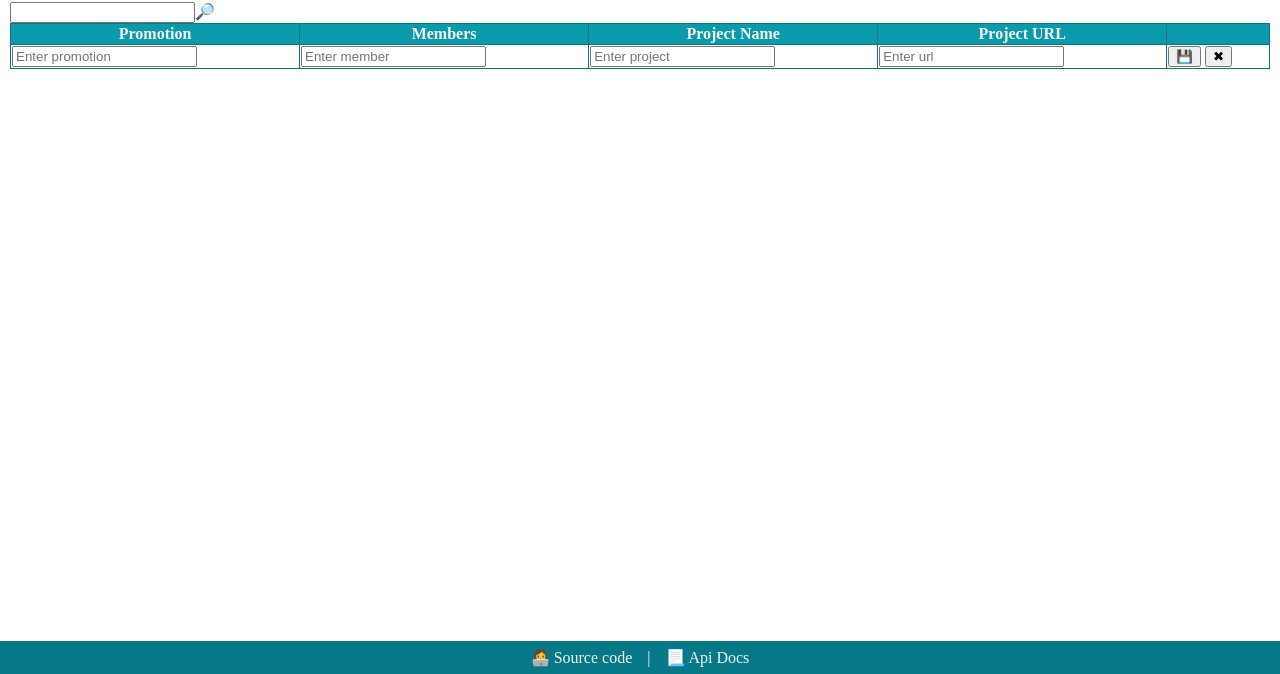
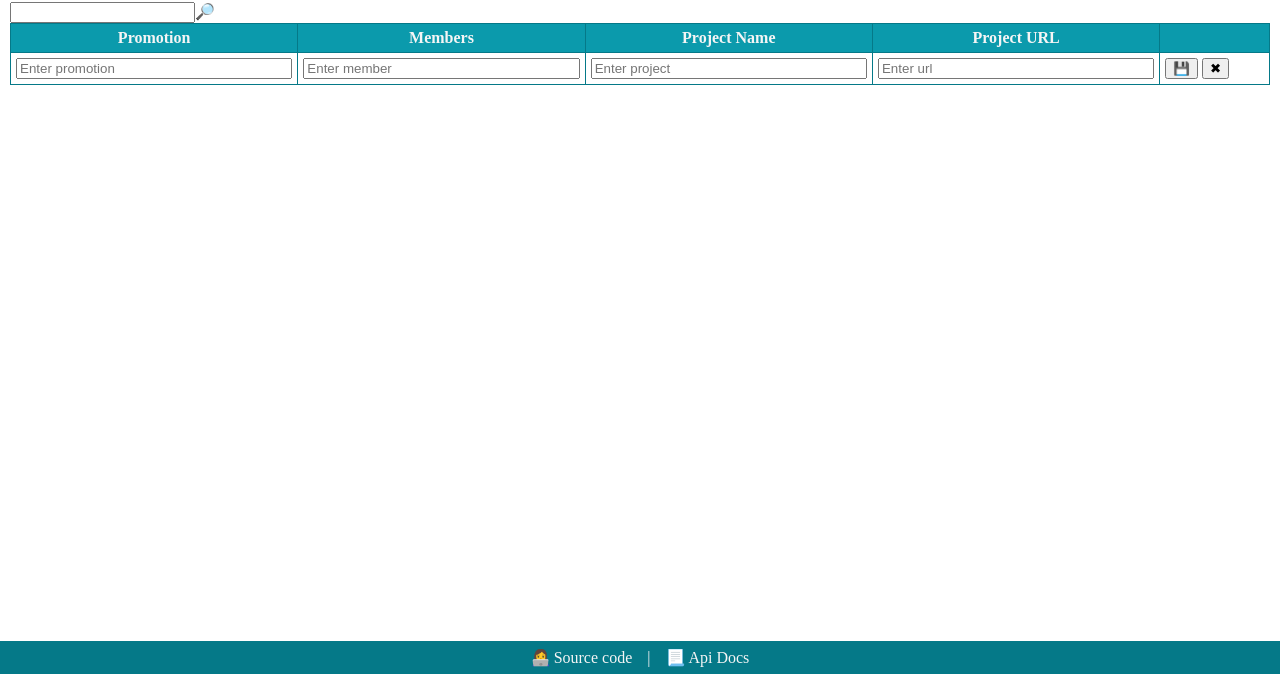
Before and after one commit to emil-indsoft/teams-networking, a website built with webpack: page src/index.html in a window 1280 px wide. Shown: the part 126-800 px from the top of the page. Built offline with nearby package versions, Linux system fonts and the light colour scheme; files whose address does not match are found by name.

Commit message:
table css

```diff
--- a/src/style.css
+++ b/src/style.css
@@ -27,7 +27,6 @@ footer a {
 
 footer a :hover {
   background-color: #08c2dacb;
-
   transition: 0.5s;
 }
 
@@ -92,11 +91,24 @@ header h2 {
 #teamsTable th,
 #teamsTable td {
   border: 1px solid #057988;
+  padding: 5px;
 }
 
 #teamsTable th {
   background-color: #0798abfa;
   color: #f5f5f5;
+}
+
+#teamsTable tr:nth-child(even) {
+  background-color: #f2f2f2;
+}
+
+#teamsTable tfoot input {
+  width: 100%;
+}
+
+#teamsTable tfoot input:not([type="image" i]) {
+  box-sizing: border-box;
 }
 
 .remove-btn:hover {
```
